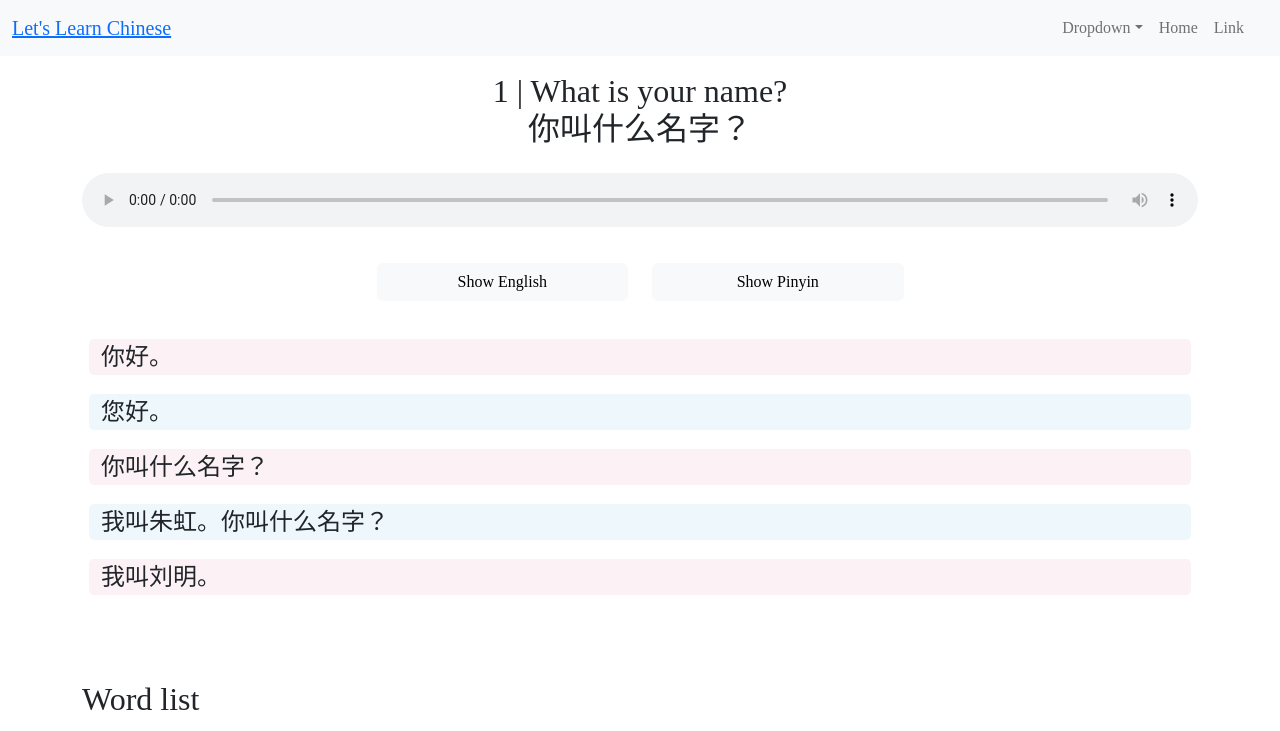
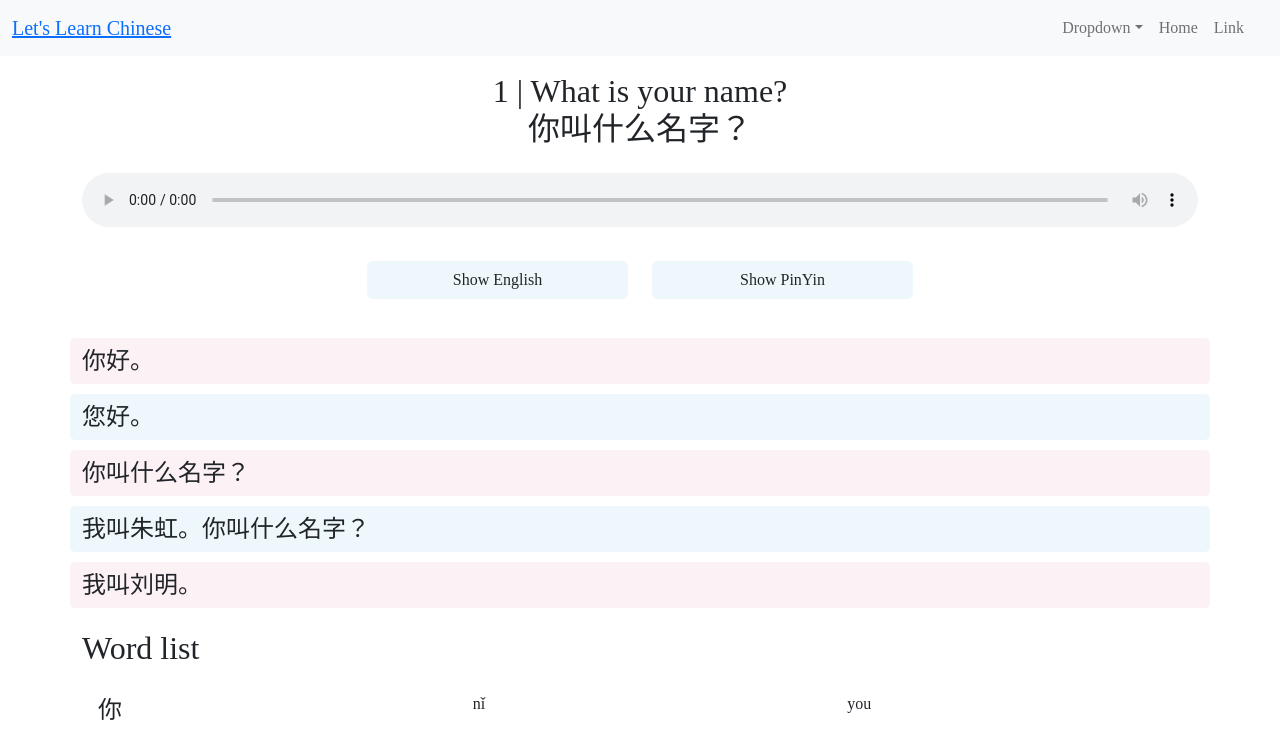
Before and after one commit to RN255/learn-chinese-gold, a React (Create React App) app: page /lessonOne in a window 1280 px wide. Shown: the top 731 px of the page. Built offline with nearby package versions, Linux system fonts and the light colour scheme.

Commit message:
empty convo col showing problem fixed

```diff
--- a/src/components/MainConvo.js
+++ b/src/components/MainConvo.js
@@ -16,21 +16,13 @@ export default function MainConvo(props) {
     <div className="mainConversation container pt-3">
       <div className="row justify-content-center mb-4">
         <div className="col col-md-3">
-          <button
-            type="button"
-            className="btn btn-light w-100"
-            onClick={handleClickEng}
-          >
-            Show English
+          <button type="button" className="btn w-100" onClick={handleClickEng}>
+            {!engIsShown ? "Show English" : "Hide English"}
           </button>
         </div>
         <div className="col col-md-3">
-          <button
-            type="button"
-            className="btn btn-light w-100"
-            onClick={handleClickPin}
-          >
-            Show Pinyin
+          <button type="button" className="btn w-100" onClick={handleClickPin}>
+            {!pinIsShown ? "Show PinYin" : "Hide PinYin"}
           </button>
         </div>
       </div>
@@ -69,12 +61,13 @@ export default function MainConvo(props) {
           {engIsShown && <p>{props.LessonText.sentanceTranslationEngFive}</p>}
         </div>
       </div>
+
+      {props.LessonText.convoLineSix && (
         <div className="row">
           <div className="col">
-          {props.LessonText.convoLineSix && (
             <p>{props.LessonText.convoLineSix}</p>
-          )}
-          {props.LessonText.sentanceTranslationPinSix && pinIsShown &&(
+
+            {props.LessonText.sentanceTranslationPinSix && pinIsShown && (
               <p>{props.LessonText.sentanceTranslationPinSix}</p>
             )}
             {props.LessonText.sentanceTranslationEngSix && engIsShown && (
@@ -82,12 +75,13 @@ export default function MainConvo(props) {
             )}
           </div>
         </div>
+      )}
+
+      {props.LessonText.convoLineSeven && (
         <div className="row">
           <div className="col">
-          {props.LessonText.convoLineSeven && (
             <p>{props.LessonText.convoLineSeven}</p>
-          )}
-          {props.LessonText.sentanceTranslationPinSeven && pinIsShown &&(
+            {props.LessonText.sentanceTranslationPinSeven && pinIsShown && (
               <p>{props.LessonText.sentanceTranslationPinSeven}</p>
             )}
             {props.LessonText.sentanceTranslationEngSeven && engIsShown && (
@@ -95,12 +89,14 @@ export default function MainConvo(props) {
             )}
           </div>
         </div>
+      )}
+
+      {props.LessonText.convoLineEight && (
         <div className="row">
           <div className="col">
-          {props.LessonText.convoLineEight && (
             <p>{props.LessonText.convoLineEight}</p>
-          )}
-          {props.LessonText.sentanceTranslationPinEight && pinIsShown &&(
+
+            {props.LessonText.sentanceTranslationPinEight && pinIsShown && (
               <p>{props.LessonText.sentanceTranslationPinEight}</p>
             )}
             {props.LessonText.sentanceTranslationEngEight && engIsShown && (
@@ -108,6 +104,7 @@ export default function MainConvo(props) {
             )}
           </div>
         </div>
+      )}
     </div>
   );
 }
--- a/src/styles/styles.css
+++ b/src/styles/styles.css
@@ -31,13 +31,30 @@
   font-size: 1.5rem;
 }
 
-.mainConversation .row {
-  padding: 7px;
+.mainConversation .btn {
+  background-color: #c8e7f550 !important;
+}
+
+.mainConversation .btn:hover {
+  background-color: #c8e7f5 !important;
+}
+
+.mainConversation .row .col {
   margin: 5px 0;
+  padding-top: 5px;
+  padding-bottom: 5px;
 }
 
 .mainConversation .row .col p {
   margin: 0;
+}
+
+.mainConversation .row .col p:nth-of-type(2) {
+  font-size: 1rem;
+}
+
+.mainConversation .row .col p:nth-of-type(3) {
+  font-size: 1rem;
 }
 
 /* .mainConversation .row .col  {
```
Also changed, not shown: src/modules/lessonText.js (+5 -5 lines). Lines whose indentation alone changed are shown as unchanged.
